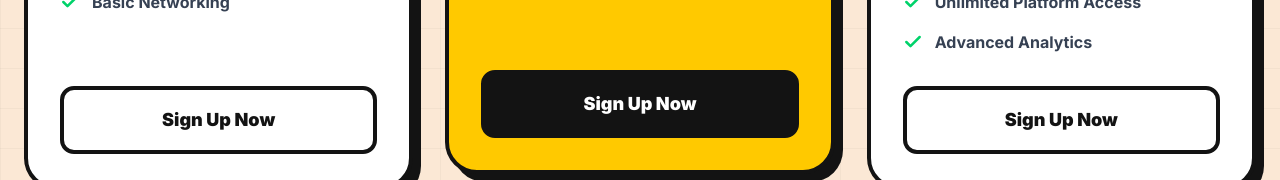
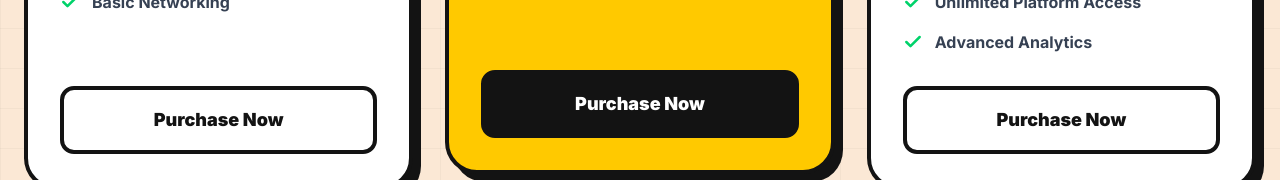
Before and after one commit to northornsmedia/wipa, a Next.js app: page /pricing in a window 1280 px wide. Shown: the part 772-952 px from the top of the page. Built offline with nearby package versions, Linux system fonts and the light colour scheme; no server answers; a web font is replaced by a local one.

Commit message:
fix: update pricing button text to Purchase Now

```diff
--- a/src/app/pricing/page.tsx
+++ b/src/app/pricing/page.tsx
@@ -58,7 +58,7 @@ export default function PricingPage() {
             </div>
 
             <Link href="/signup?tier=student" className="w-full py-4 text-center rounded-xl font-black text-lg transition-colors border-4 border-[#131313] bg-white text-[#131313] hover:bg-gray-100">
-              Sign Up Now
+              Purchase Now
             </Link>
           </div>
 
@@ -95,7 +95,7 @@ export default function PricingPage() {
             </div>
 
             <Link href="/signup?tier=startup" className="w-full py-4 text-center rounded-xl font-black text-lg transition-colors border-4 border-[#131313] bg-[#131313] text-white hover:bg-black">
-              Sign Up Now
+              Purchase Now
             </Link>
           </div>
 
@@ -132,7 +132,7 @@ export default function PricingPage() {
             </div>
 
             <Link href="/signup?tier=ip_professional" className="w-full py-4 text-center rounded-xl font-black text-lg transition-colors border-4 border-[#131313] bg-white text-[#131313] hover:bg-gray-100">
-              Sign Up Now
+              Purchase Now
             </Link>
           </div>
 
```
